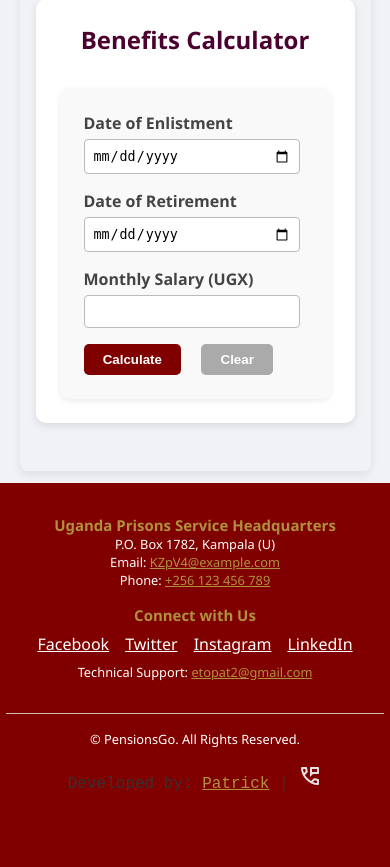
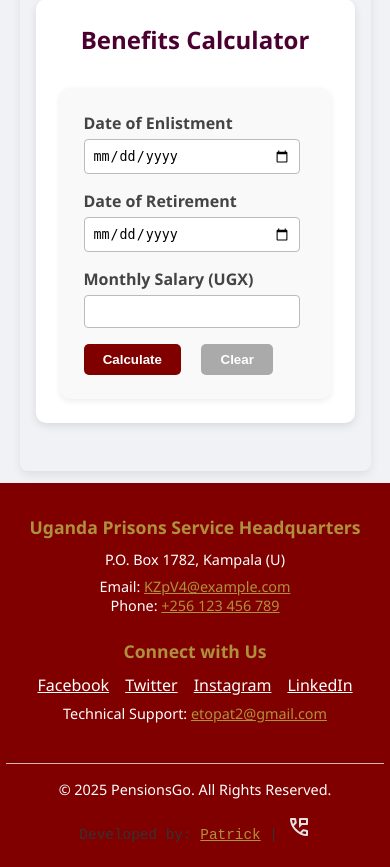
Before and after one commit to etopat/PensionApp, a PHP site: page /frontend/index.html in a window 390 px wide. Shown: the part 334-1201 px from the top of the page. Before the commit the page ends 1125 px from the top, so only its background shows below. Run offline with PHP 8.4, Linux system fonts and the light colour scheme.

Commit message:
Fixed the dynamic year in footer and made adjustments in the footer

```diff
--- a/frontend/css/styles.css
+++ b/frontend/css/styles.css
@@ -167,6 +167,18 @@ a.button:focus {
         padding: 0.5rem 0.2rem;
         text-align: center;
     }
+    .footer-wrapper h3 {
+        margin-bottom: 0.7rem;
+        font-size: 1.1rem;
+    }
+    .footer-wrapper p {
+        margin-bottom: 0.5rem;
+        font-size: 0.9rem;
+    }
+
+    .footer-wrapper .social-links li a {
+        font-size: 1rem;
+    }
 }
 
 /* ========== MAIN ========== */
--- a/frontend/footer.html
+++ b/frontend/footer.html
@@ -36,7 +36,4 @@
         </a>
     </p>
 </div>
-    <script>
-        document.getElementById("currentYear").textContent = new Date().getFullYear();
-    </script>
 </footer>
--- a/frontend/js/main.js
+++ b/frontend/js/main.js
@@ -1,11 +1,17 @@
 document.addEventListener("DOMContentLoaded", () => {
     // Load footer dynamically
     fetch("footer.html")
-      .then((res) => res.text())
-      .then((footerHTML) => {
+    .then((res) => res.text())
+    .then((footerHTML) => {
+        // Inject the footer into the page
         document.body.insertAdjacentHTML("beforeend", footerHTML);
-      });
 
+        // Now that it's in the DOM, set the current year
+        const yearSpan = document.getElementById("currentYear");
+        if (yearSpan) {
+        yearSpan.textContent = new Date().getFullYear();
+        }
+    });
 
     // Theme toggle logic
     const toggleBtn = document.getElementById("themeToggle");
```
